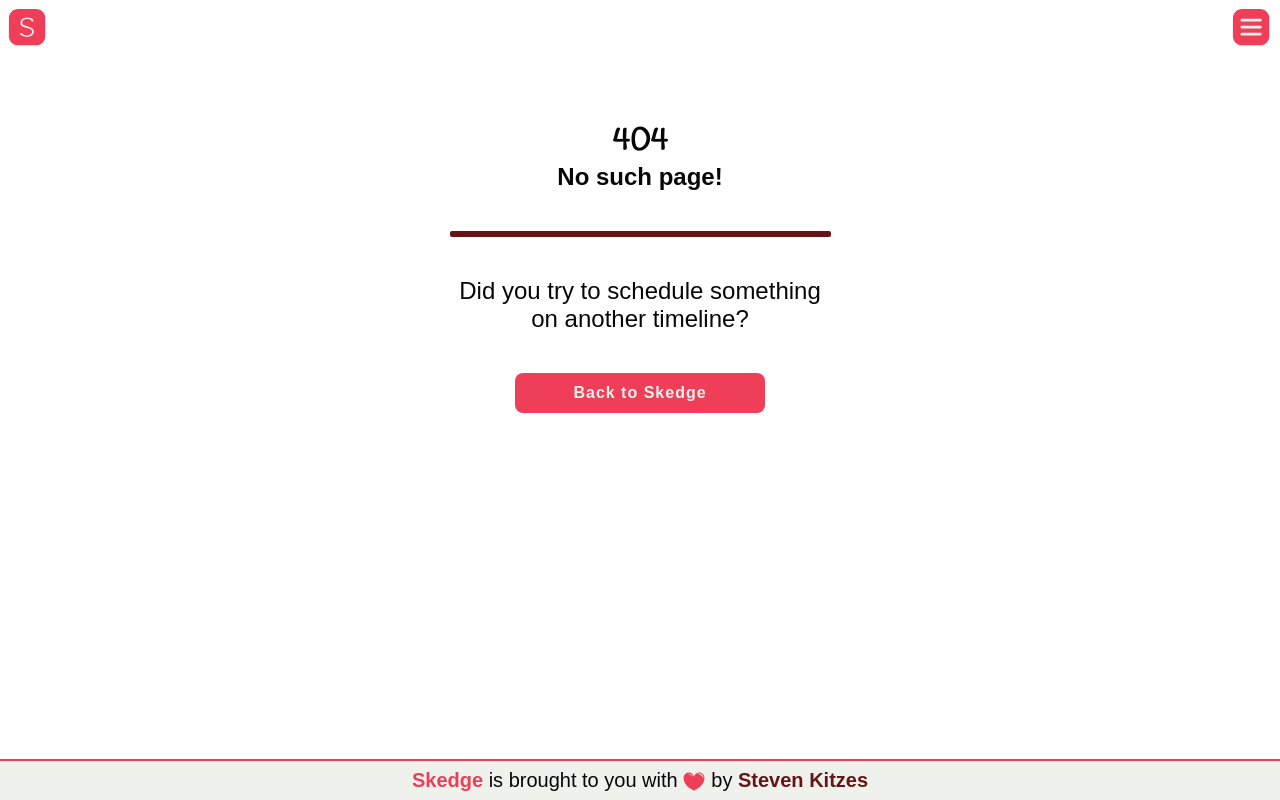
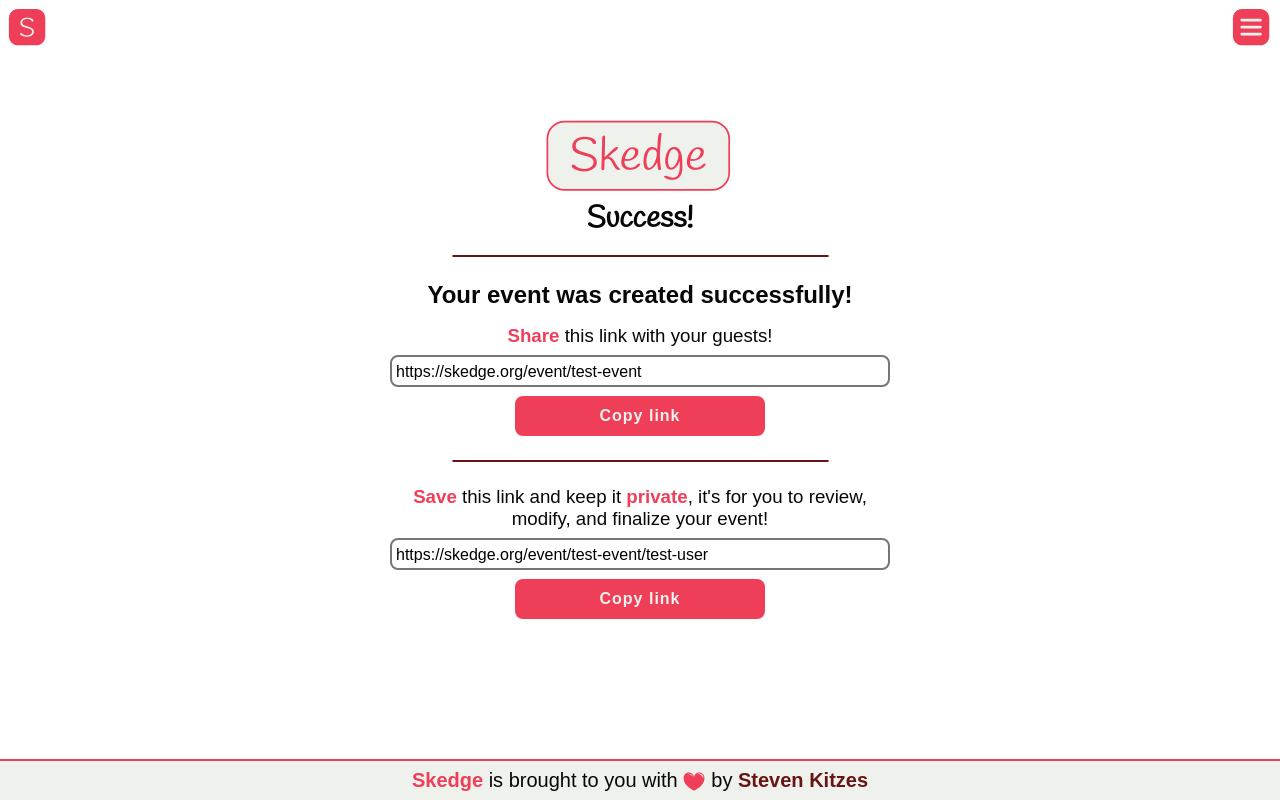
Before and after one commit to StevenKitzes/skedge, a Next.js app: page /testing/create-success in a window 1280 px wide. Before the commit this address had no page. Built offline with nearby package versions, Linux system fonts and the light colour scheme.

Commit message:
add test endpoints for create flow screens

```diff
--- /dev/null
+++ b/pages/testing/create-success.js
@@ -0,0 +1,13 @@
+import CreateSuccess from '../../components/Create/CreateSuccess'
+
+function CreateSuccessTest() {
+  return (
+    <CreateSuccess
+      eventId='test-event'
+      userId='test-user'
+      resetForm={() => {}}
+    />
+  )
+}
+
+export default CreateSuccessTest
```
Also changed, not shown: pages/testing/create-fail.js (added, +7 -0 lines), pages/testing/create-pending.js (added, +7 -0 lines).
